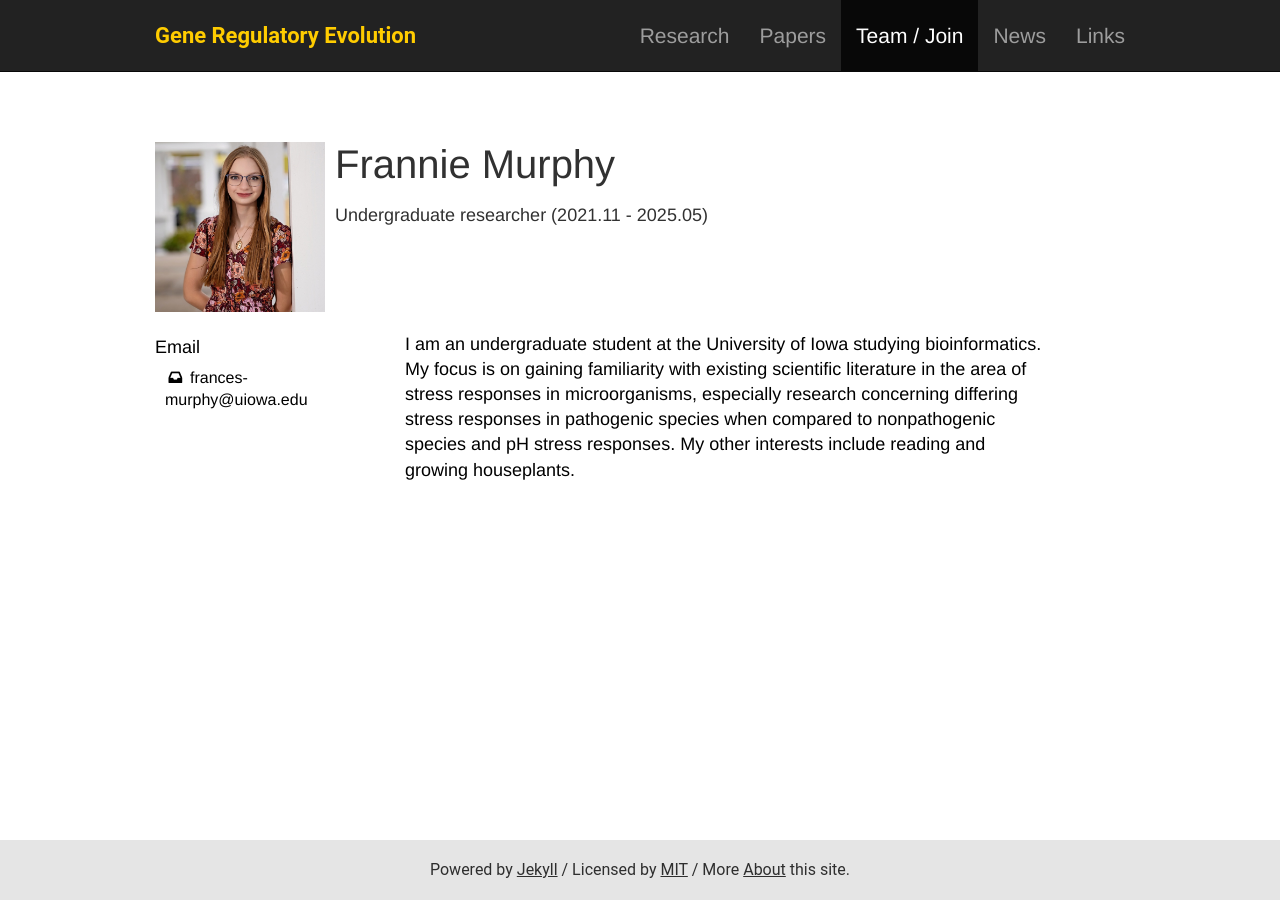
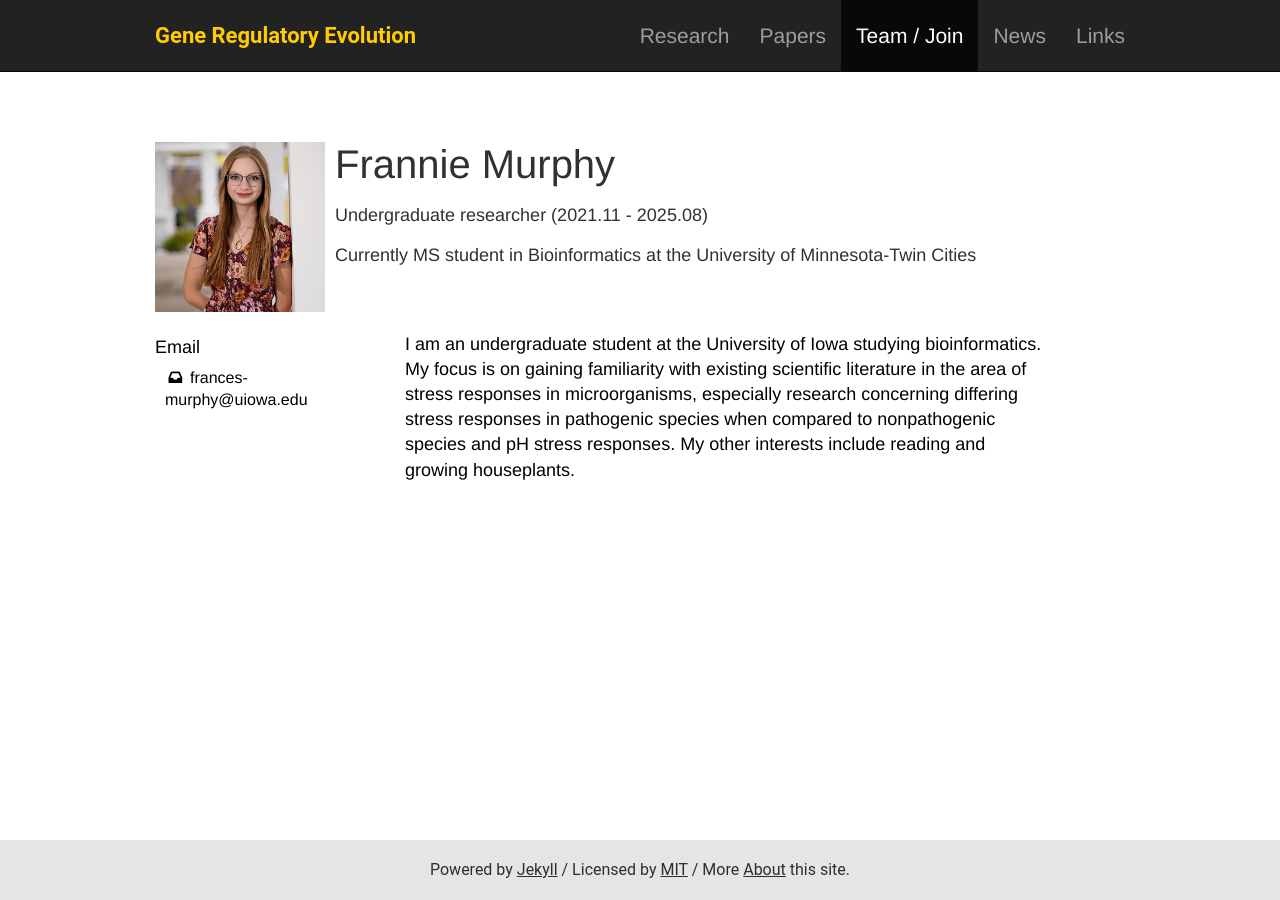
Before and after one commit to binhe-lab/binhe-lab-pub, a Jekyll site: the page built from members/_posts/2021-11-02-frannie-murphy.md, in a window 1280 px wide. Built offline with Jekyll 4.4.1, drawn with Linux system fonts in a browser that asks for light colours; nearby versions of some CDN libraries; a style sheet for code colours, icons or effects is not loaded.

Commit message:
update Frannie status

```diff
--- a/members/_posts/2021-11-02-frannie-murphy.md
+++ b/members/_posts/2021-11-02-frannie-murphy.md
@@ -7,9 +7,9 @@ position: Undergraduate researcher
 handle:
 email: frances-murphy@uiowa.edu
 image: /images/team/frannie-murphy.jpg
-alumni:
+alumni: True
 start: 2021.11
-finish: 2025.05
+finish: 2025.08
 current_position: MS student in Bioinformatics at the University of Minnesota-Twin Cities
 cv:
 scholar:
```
